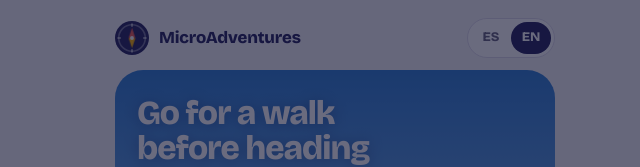
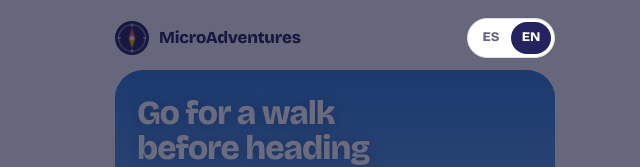
Before and after one commit to antoniahp/micro-adventure, a React (Vite) app in the folder web/: page / in a window 1280 px wide. Shown: the top 167 px of the page, without its empty margins (305-945 px from the left). Built offline with nearby package versions, Linux system fonts and the light colour scheme; no server answers.

Commit message:
The language can be switched while the guide is showing
The ES/EN switch sits above the guide's dimmed layer, the guide no longer
scrolls the page to point at the tabs (they are always on screen, and the
scroll hid the top bar), and the bubble is placed again when its text
changes language.

```diff
--- a/web/src/components/Tour.tsx
+++ b/web/src/components/Tour.tsx
@@ -41,7 +41,10 @@ export default function Tour({ steps, onDone }: { steps: TourStep[]; onDone: ()
   useEffect(() => {
     if (!step) return;
     const element = document.querySelector(`[data-tour="${step.target}"]`);
-    element?.scrollIntoView({ block: "center", behavior: "auto" });
+    // Only scroll when the element is out of view: the tabs are always on screen, and scrolling for them
+    // would push the top bar (and the language switch) out of sight for no reason.
+    const r = element?.getBoundingClientRect();
+    if (element && r && (r.top < 0 || r.bottom > window.innerHeight)) element.scrollIntoView({ block: "center", behavior: "auto" });
     measure();
     next.current?.focus();
   }, [step, measure]);
@@ -57,7 +60,7 @@ export default function Tour({ steps, onDone }: { steps: TourStep[]; onDone: ()
 
   useLayoutEffect(() => {
     if (bubble.current) setBubbleHeight(bubble.current.offsetHeight);
-  }, [index, box]);
+  }, [index, box, step?.text]); // the text changes height when the person switches language mid-guide
 
   useEffect(() => {
     if (!step) onDone(); // nothing on screen to point at
--- a/web/src/styles.css
+++ b/web/src/styles.css
@@ -41,7 +41,8 @@ section > * { min-width: 0; } /* a grid child's default min-width is its content
 
 .topbar { display: flex; align-items: center; gap: 10px; padding: calc(18px + env(safe-area-inset-top, 0px)) 20px 0; color: var(--dusk); }
 .topbar h1 { font-size: 1.05rem; font-weight: 800; letter-spacing: -0.01em; }
-.lang { margin-left: auto; display: flex; padding: 3px; border-radius: 999px; background: var(--paper); border: 1px solid var(--line); }
+/* Above the guide's dimmed layer (.tour, z-index 50): the language can be changed while the bubbles are showing. */
+.lang { position: relative; z-index: 51; margin-left: auto; display: flex; padding: 3px; border-radius: 999px; background: var(--paper); border: 1px solid var(--line); }
 .lang button { min-width: 40px; min-height: 32px; padding: 0 10px; border: 0; border-radius: 999px; background: transparent; font-size: 0.82rem; font-weight: 800; color: var(--muted); cursor: pointer; }
 .lang button[aria-pressed="true"] { background: var(--dusk); color: #fff; }
 
```
